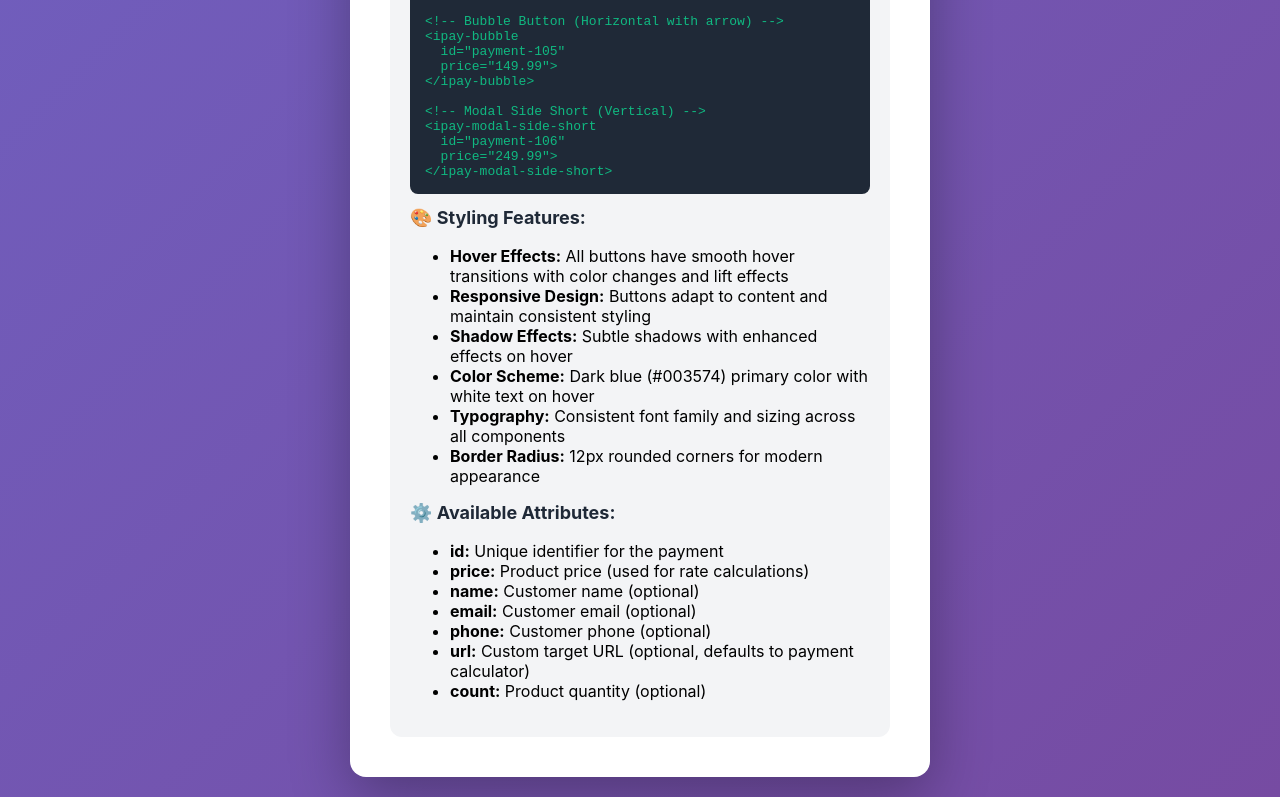
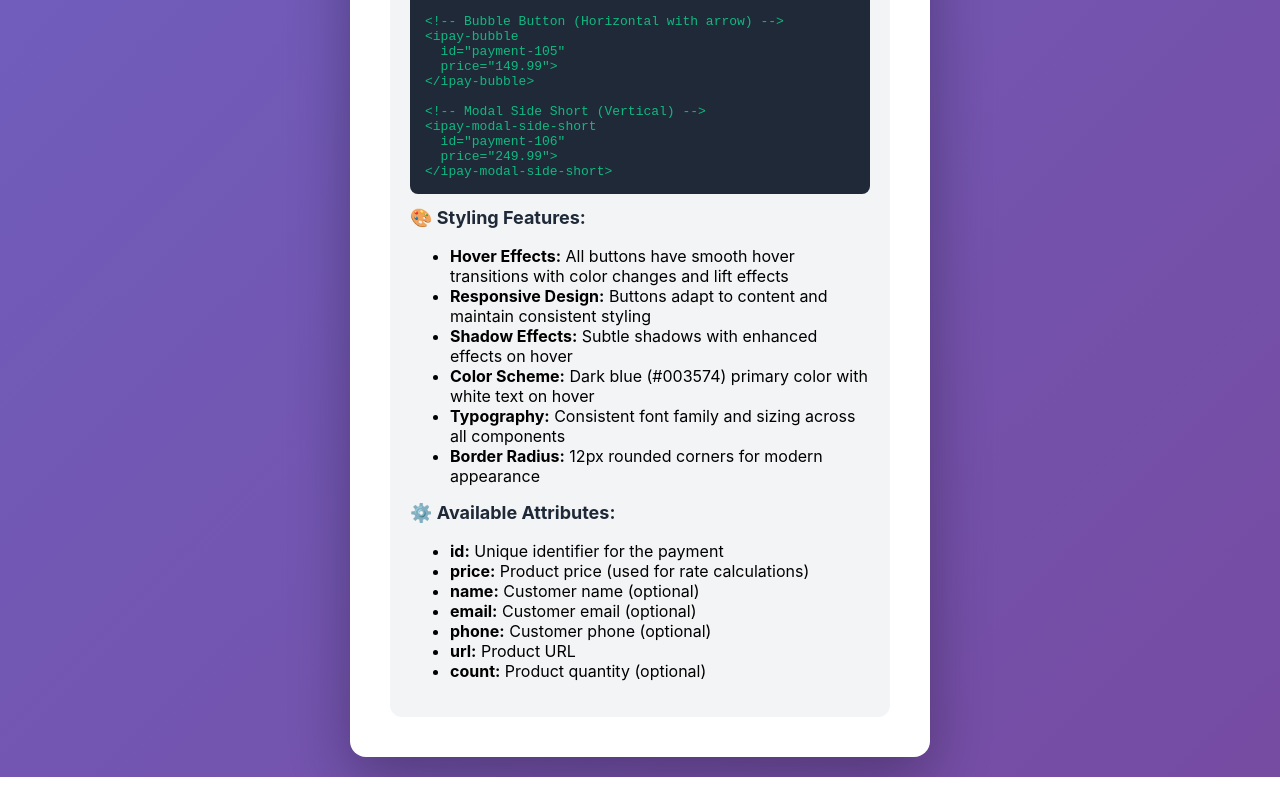
Before and after one commit to AsSzlag/ipay-buttons-lib, a website: page preview.html in a window 1280 px wide. Shown: the part 3768-4565 px from the top of the page. Drawn offline with Linux system fonts and the light colour scheme.

Commit message:
typo fix

```diff
--- a/preview.html
+++ b/preview.html
@@ -258,7 +258,7 @@
                 <li><strong>name:</strong> Customer name (optional)</li>
                 <li><strong>email:</strong> Customer email (optional)</li>
                 <li><strong>phone:</strong> Customer phone (optional)</li>
-                <li><strong>url:</strong> Custom target URL (optional, defaults to payment calculator)</li>
+                <li><strong>url:</strong> Product URL</li>
                 <li><strong>count:</strong> Product quantity (optional)</li>
             </ul>
         </div>
```
